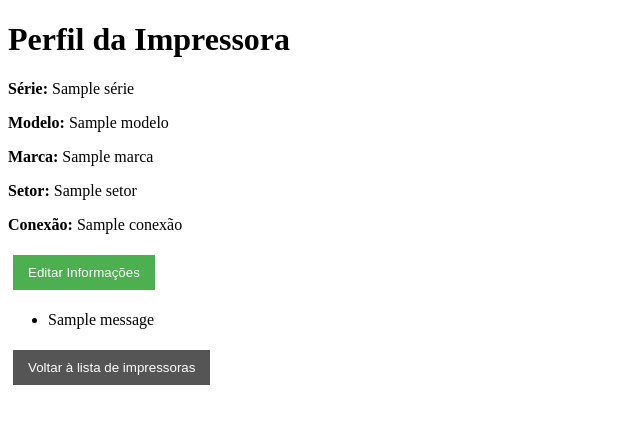
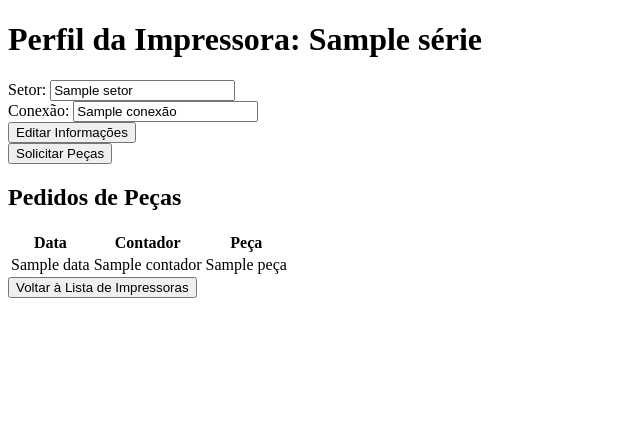
Before and after one commit to Mourafernandoc/projectprinters, a Flask app: template templates/impressora_profile.html in a window 1280 px wide. Shown: the top 424 px of the page, without its empty margins (0-640 px from the left). Run offline with Flask 3, Linux system fonts and the light colour scheme; the template is opened without the code that fills it: most values are stand-ins (such as "Sample title", 1, 10 or a date in 2020); one stand-in notice (Sample message) is shown.

Commit message:
atualiza pedido de peças

```diff
--- a/app.py
+++ b/app.py
@@ -1,5 +1,8 @@
 from flask import Flask, render_template, request, redirect, url_for, flash
 import pandas as pd
+import smtplib
+from email.mime.text import MIMEText
+from datetime import datetime
 
 app = Flask(__name__)
 app.secret_key = 'supersecretkey'  # Necessário para usar 'flash' para mensagens
@@ -13,6 +16,14 @@
     except Exception as e:
         print(f"Erro ao carregar o Excel: {e}")
         return None
+
+# Função para carregar o Excel dos pedidos e retornar um DataFrame
+def load_pedidos():
+    try:
+        return pd.read_excel('pedidos.xlsx')
+    except Exception as e:
+        print(f"Erro ao carregar os pedidos: {e}")
+        return pd.DataFrame(columns=['Data', 'Impressora', 'Contador', 'Peça'])
 
 @app.route('/')
 def home():
@@ -42,19 +53,52 @@
             return redirect(url_for('home'))
 
         if request.method == 'POST':
-            # Use os nomes exatos das colunas da planilha
-            setor = request.form.get('setor')
-            conexao = request.form.get('conexao')
-            df.loc[df['Série'] == serie, 'Setor'] = setor  # "Setor" com S maiúsculo
-            df.loc[df['Série'] == serie, 'Conexão'] = conexao  # "Conexão" com C maiúsculo
-            try:
-                df.to_excel('impressoras.xlsx', index=False)
-                flash("Informações atualizadas com sucesso!")
-            except Exception as e:
-                flash(f"Erro ao salvar as alterações: {e}")
-            return redirect(url_for('impressora_profile', serie=serie))
+            if 'edit' in request.form:
+                # Atualiza as informações da impressora
+                setor = request.form.get('setor')
+                conexao = request.form.get('conexao')
+                df.loc[df['Série'] == serie, 'Setor'] = setor  # "Setor" com S maiúsculo
+                df.loc[df['Série'] == serie, 'Conexão'] = conexao  # "Conexão" com C maiúsculo
+                try:
+                    df.to_excel('impressoras.xlsx', index=False)
+                    flash("Informações atualizadas com sucesso!")
+                except Exception as e:
+                    flash(f"Erro ao salvar as alterações: {e}")
+                return redirect(url_for('impressora_profile', serie=serie))
 
-        return render_template('impressora_profile.html', impressora=impressora)
+            elif 'request_parts' in request.form:
+                # Processa o pedido de peças
+                contador = request.form.get('contador')
+                peca = request.form.get('peca')
+                pedido_texto = f"Data: {datetime.now().strftime('%Y-%m-%d %H:%M:%S')}\nImpressora: {serie}\nContador: {contador}\nPeça: {peca}"
+
+                # Envio de e-mail
+                try:
+                    msg = MIMEText(pedido_texto)
+                    msg['Subject'] = f'Pedido de Peça para Impressora {serie}'
+                    msg['From'] = 'your_email@example.com'
+                    msg['To'] = 'destination_email@example.com'
+
+                    with smtplib.SMTP('smtp.example.com', 587) as server:
+                        server.starttls()
+                        server.login('your_email@example.com', 'your_password')
+                        server.send_message(msg)
+
+                    # Registro do pedido
+                    pedidos_df = load_pedidos()
+                    pedidos_df = pedidos_df.append({'Data': datetime.now().strftime('%Y-%m-%d %H:%M:%S'), 'Impressora': serie, 'Contador': contador, 'Peça': peca}, ignore_index=True)
+                    pedidos_df.to_excel('pedidos.xlsx', index=False)
+
+                    flash("Pedido de peça enviado com sucesso!")
+                except Exception as e:
+                    flash(f"Erro ao enviar o pedido: {e}")
+
+                return redirect(url_for('impressora_profile', serie=serie))
+
+        # Carregar e exibir os pedidos para a impressora
+        pedidos_df = load_pedidos()
+        pedidos = pedidos_df[pedidos_df['Impressora'] == serie].to_dict(orient='records')
+        return render_template('impressora_profile.html', impressora=impressora, pedidos=pedidos)
     else:
         flash("Erro ao carregar os dados. Por favor, verifique o arquivo Excel.")
         return redirect(url_for('home'))
--- a/templates/impressora_profile.html
+++ b/templates/impressora_profile.html
@@ -1,135 +1,80 @@
 <!DOCTYPE html>
-<html lang="en">
+<html lang="pt-BR">
 <head>
     <meta charset="UTF-8">
+    <meta name="viewport" content="width=device-width, initial-scale=1.0">
     <title>Perfil da Impressora</title>
-    <style>
-        /* Estilo para os botões */
-        button {
-            padding: 10px 15px;
-            margin: 5px;
-            background-color: #4CAF50; /* Verde */
-            color: white;
-            border: none;
-            cursor: pointer;
-        }
-
-        button.cancel {
-            background-color: #f44336; /* Vermelho */
-        }
-
-        button.back {
-            background-color: #555555; /* Cinza */
-        }
-
-        /* Estilo para o modal */
-        .modal {
-            display: none; /* Esconde o modal por padrão */
-            position: fixed;
-            z-index: 1;
-            left: 0;
-            top: 0;
-            width: 100%;
-            height: 100%;
-            overflow: auto;
-            background-color: rgb(0,0,0);
-            background-color: rgba(0,0,0,0.4); /* Fundo escuro */
-            padding-top: 60px;
-        }
-
-        /* Conteúdo do modal */
-        .modal-content {
-            background-color: #fefefe;
-            margin: 5% auto;
-            padding: 20px;
-            border: 1px solid #888;
-            width: 80%;
-        }
-
-        /* Estilo para o botão de fechar */
-        .close {
-            color: #aaa;
-            float: right;
-            font-size: 28px;
-            font-weight: bold;
-        }
-
-        .close:hover,
-        .close:focus {
-            color: black;
-            text-decoration: none;
-            cursor: pointer;
-        }
-    </style>
+    <link rel="stylesheet" href="{{ url_for('static', filename='style.css') }}">
+    <script src="https://code.jquery.com/jquery-3.6.0.min.js"></script>
 </head>
 <body>
-    <h1>Perfil da Impressora</h1>
-    <p><strong>Série:</strong> {{ impressora['Série'] }}</p>
-    <p><strong>Modelo:</strong> {{ impressora['Modelo'] }}</p>
-    <p><strong>Marca:</strong> {{ impressora['Marca'] }}</p>
-    <p><strong>Setor:</strong> {{ impressora['Setor'] }}</p>
-    <p><strong>Conexão:</strong> {{ impressora['Conexão'] }}</p>
+    <h1>Perfil da Impressora: {{ impressora['Série'] }}</h1>
 
-    <!-- Botão para abrir o modal de edição -->
-    <button id="editButton">Editar Informações</button>
+    <form method="post">
+        <div>
+            <label for="setor">Setor:</label>
+            <input type="text" id="setor" name="setor" value="{{ impressora['Setor'] }}" readonly>
+        </div>
+        <div>
+            <label for="conexao">Conexão:</label>
+            <input type="text" id="conexao" name="conexao" value="{{ impressora['Conexão'] }}" readonly>
+        </div>
 
-    <!-- Modal -->
-    <div id="editModal" class="modal">
-        <div class="modal-content">
-            <span class="close">&times;</span>
-            <h2>Editar Informações da Impressora</h2>
-            <form method="POST">
-                <label for="setor">Setor:</label>
-                <input type="text" id="setor" name="setor" value="{{ impressora['Setor'] }}"><br>
-                <label for="conexao">Conexão:</label>
-                <input type="text" id="conexao" name="conexao" value="{{ impressora['Conexão'] }}"><br>
-                <button type="submit">Salvar</button>
-                <button type="button" class="cancel" onclick="closeModal()">Cancelar</button>
-            </form>
-        </div>
+        <button type="button" id="edit-button">Editar Informações</button>
+        <button type="submit" name="edit" style="display:none;">Salvar Alterações</button>
+    </form>
+
+    <button id="request-parts-button">Solicitar Peças</button>
+
+    <div id="request-parts-popup" style="display:none;">
+        <form method="post">
+            <label for="contador">Contador:</label>
+            <input type="text" id="contador" name="contador" required>
+            <label for="peca">Peça:</label>
+            <input type="text" id="peca" name="peca" required>
+            <button type="submit" name="request_parts">Enviar Pedido</button>
+            <button type="button" id="cancel-request">Cancelar</button>
+        </form>
     </div>
 
-    <!-- Mensagens de sucesso ou erro -->
-    {% with messages = get_flashed_messages() %}
-      {% if messages %}
-        <ul>
-          {% for message in messages %}
-            <li>{{ message }}</li>
-          {% endfor %}
-        </ul>
-      {% endif %}
-    {% endwith %}
-
-    <!-- Botão para voltar à lista de impressoras -->
-    <button class="back" onclick="window.location.href='{{ url_for('home') }}'">Voltar à lista de impressoras</button>
+    <h2>Pedidos de Peças</h2>
+    <table>
+        <thead>
+            <tr>
+                <th>Data</th>
+                <th>Contador</th>
+                <th>Peça</th>
+            </tr>
+        </thead>
+        <tbody>
+            {% for pedido in pedidos %}
+            <tr>
+                <td>{{ pedido['Data'] }}</td>
+                <td>{{ pedido['Contador'] }}</td>
+                <td>{{ pedido['Peça'] }}</td>
+            </tr>
+            {% endfor %}
+        </tbody>
+    </table>
 
     <script>
-        // JavaScript para abrir e fechar o modal
-        var modal = document.getElementById('editModal');
-        var btn = document.getElementById('editButton');
-        var span = document.getElementsByClassName('close')[0];
+        $(document).ready(function() {
+            $('#edit-button').click(function() {
+                $('input[name="setor"]').removeAttr('readonly');
+                $('input[name="conexao"]').removeAttr('readonly');
+                $('button[name="edit"]').show();
+            });
 
-        // Quando o usuário clica no botão, o modal é aberto
-        btn.onclick = function() {
-            modal.style.display = 'block';
-        }
+            $('#request-parts-button').click(function() {
+                $('#request-parts-popup').show();
+            });
 
-        // Quando o usuário clica no "x", o modal é fechado
-        span.onclick = function() {
-            modal.style.display = 'none';
-        }
+            $('#cancel-request').click(function() {
+                $('#request-parts-popup').hide();
+            });
+        });
+    </script>
 
-        // Quando o usuário clica fora do modal, o modal é fechado
-        window.onclick = function(event) {
-            if (event.target == modal) {
-                modal.style.display = 'none';
-            }
-        }
-
-        // Função para fechar o modal ao clicar no botão "Cancelar"
-        function closeModal() {
-            modal.style.display = 'none';
-        }
-    </script>
+    <a href="{{ url_for('home') }}"><button>Voltar à Lista de Impressoras</button></a>
 </body>
 </html>
```
